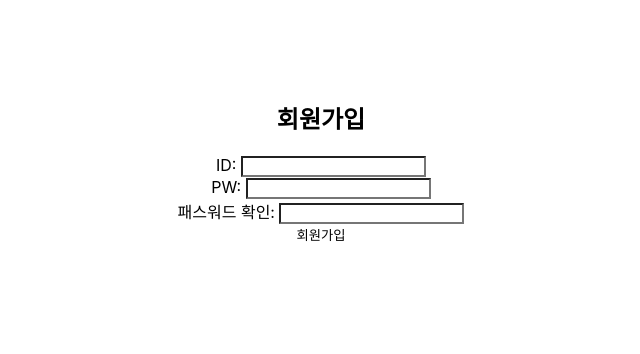
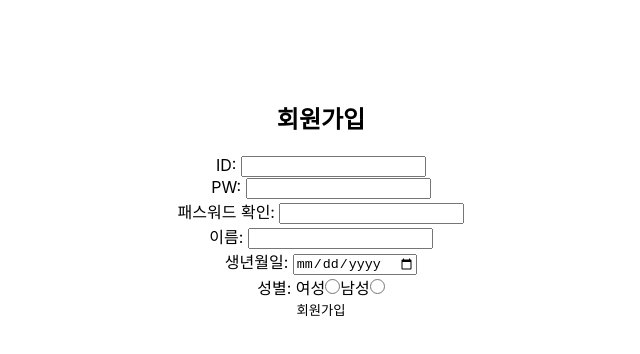
Before and after one commit to apdltpdl22/Kurvey_U_life_Kurly, a React (Create React App) app: page /signup in a window 1280 px wide. Shown: the top 354 px of the page, without its empty margins (319-959 px from the left). Built offline with nearby package versions, Linux system fonts and the light colour scheme.

Commit message:
:art: 회원가입, 로그인 기능 추가
회원가입 성별, 생년월일, 성별 추가 + 로그인 redux 작업중

```diff
--- a/src/App.js
+++ b/src/App.js
@@ -13,7 +13,10 @@ function App() {
       }
       <nav>
         <Link to='login'>Login</Link>
+        <br/>
         <Link to='signup'>SignUp</Link>
+        <br/>
+        <Link to='search-result'>SearchResult</Link>
       </nav>
     </div>
   );
--- a/src/app/store.js
+++ b/src/app/store.js
@@ -1,8 +1,8 @@
 import { configureStore } from '@reduxjs/toolkit'
-import LoggedStateReducer from '../features/user'
+import userReducer from '../features/user'
 
 export const store = configureStore({
   reducer: {
-    isLogged : LoggedStateReducer,
+    user: userReducer
   },
-});
+})
--- a/src/components/Login/index.js
+++ b/src/components/Login/index.js
@@ -7,6 +7,8 @@ import axios from 'axios'
 export default function Login(props) {
   const [inputId, setInputId] = useState('')
   const [inputPw, setInputPw] = useState('')
+  const dispatch = useDispatch()
+  const selector = useSelector((state) => state.user)
 
   // Input에 값 들어올 때 변수 update
   const handleInputId = (e) => {
@@ -18,11 +20,39 @@ export default function Login(props) {
   }
 
   // 로그인 버튼 클릭 이벤트
-  const onClickLogin = () => {
+  const onClickLogin = (e) => {
+    e.preventDefault();
     if (inputId === "" || inputPw === "") {
       window.alert("아이디와 비밀번호를 입력해주세요.")
       return;
     }
+    const credentials = {
+      id: inputId,
+      pw: inputPw
+    }
+    axios.post('url', credentials)
+    .then(res => {
+      console.log(res.data)
+      // const userInfo = {
+      //   isLogged: true,
+      //   userName: 'name',
+      //   userId: 'inputId',
+      //   jwtToken : 'token'
+      // }
+      // dispatch(loginAccount(userInfo))
+      // navigate('/login')
+    })
+    .catch(err=> {
+      console.log(err)
+      const userInfo = {
+        isLogged: true,
+        userName: 'name',
+        userId: inputId,
+        jwtToken : 'token'
+      }
+      dispatch(loginAccount(userInfo))
+      console.log(selector.isLogged, selector.userName, selector.userId, selector.jwtToken)
+    })
   }
 
   return (
--- a/src/components/SearchResult/index.js
+++ b/src/components/SearchResult/index.js
@@ -1,12 +1,44 @@
-import React from 'react';
+import React, { useState } from 'react';
+import logo from '../../assets/png/kurly_logo.png';
+import styles from './search-result.module.css'
 
 export default function SearchResult(props) {
   const [recommendations, setRecommendations] = useState([])
-  const [] = useState([])
+  const all_products = [
+    {
+      category:'생수.음료.우유.커피',
+      products : ['a100', 'a101', 'a102']
+    },
+    {
+      category:'과일.견과.쌀',
+      products : ['a201', 'a202', 'a203']
+    }
+  ];
 
   return (
-    <div>
-
+    <div id='seach_result_page' className={styles.board}>
+      <div id='login_signup_btns'></div>
+      <div id='logo_input_header'>
+        <img className={styles.logo} src={logo}/>
+      </div>
+      <div id='category_btn'></div>
+      <div id='recommendation'>
+        <h2>라이프스타일 맞춤 추천</h2>
+        {/* card carousel with hover */}
+      </div>
+      <div id='search_results'>
+      {all_products.map((element) =>
+        <div id='result'>
+          <div id='item_list'>
+            <h2 id='item_category'>{element.category}</h2>
+            {element.products.map((product) =>
+              <p id='item_photos'>{product}</p>
+            )}
+          </div>
+          <br/>
+        </div>
+      )}
+      </div>
     </div>
   );
 }
--- a/src/components/SearchResult/search-result.module.css
+++ b/src/components/SearchResult/search-result.module.css
@@ -0,0 +1,14 @@
+.logo {
+  width:82px;
+}
+
+.board {
+  display: flex;
+  flex-direction: column;
+  justify-content: center;
+}
+
+.item_photos{
+  flex-direction: row;
+  justify-content: start;
+}
--- a/src/components/SignUp/index.js
+++ b/src/components/SignUp/index.js
@@ -7,6 +7,9 @@ export default function SignUp(props) {
   const [inputId, setInputId] = useState('')
   const [inputPw, setInputPw] = useState('')
   const [inputPwChk, setInputPwChk] = useState('')
+  const [inputName, setInputName] = useState('')
+  const [inputBirthDate, setInputBirthDate] = useState('')
+  const [inputGender, setInputGender] = useState('')
 
   const navigate = useNavigate()
 
@@ -27,13 +30,30 @@ export default function SignUp(props) {
     setInputPwChk(e.target.value)
   }
 
+  const handleInputName = (e) => {
+    setInputName(e.target.value)
+  }
+
+  const handleInputBirthDate = (e) => {
+    setInputBirthDate(e.target.value)
+  }
+
+  const handleRadio = e => {
+    console.log(`선택성별: ${e.target.value}`)
+    setInputGender(e.target.value)
+  }
+
   // 회원가입 버튼 클릭 이벤트
   // 유효성 검사
-  const id = useRef();
+  const id= useRef();
   const pw = useRef();
   const pw_chk = useRef();
+  const username = useRef();
+  const birth_date = useRef();
 
   const onClickSignUp = (e) => {
+    console.log(inputBirthDate)
+
     if (inputId === ""){
       id.current.focus()
       setErrorMsg('아이디를 적어주세요.')
@@ -49,17 +69,28 @@ export default function SignUp(props) {
       setErrorMsg('비밀번호 확인란을 적어주세요.')
       return;
     }
+
+    if (inputBirthDate === "" || inputGender === "" || inputName === ""){
+      setErrorMsg('모든 칸의 정보를 입력해주세요.')
+      return;
+    }
+
     if (inputPwChk !== inputPw){
       pw_chk.current.focus()
       setErrorMsg('비밀번호가 다릅니다.')
       return;
     }
+
     const credentials = {
-      inputId, inputPw, inputPwChk
+      inputId, inputPw, inputPwChk,
+      inputName, inputBirthDate, inputGender
     }
     setError(false);
+
+    console.log(credentials)
     axios.post('url', credentials)
     .then(res => {
+      console.log(res.data)
       navigate('/login')
     })
     .catch(err=> {
@@ -70,7 +101,7 @@ export default function SignUp(props) {
   return (
     <div className={styles.SignUpBox}>
       <h2 className={styles.title}>회원가입</h2>
-      <div className={styles.contents}>
+      <div>
         <div>
           <label htmlFor='input_id'>ID: </label>
           <input ref={id} type='text' name='input_id' value={inputId} onChange={handleInputId} />
@@ -84,6 +115,23 @@ export default function SignUp(props) {
           <input ref={pw_chk} type='text' name='input_pw_chk' value={inputPwChk} onChange={handleInputPwChk} />
         </div>
         <div>
+          <label htmlFor='input_name'>이름: </label>
+          <input ref={username} type='text' name='input_name' value={inputName} onChange={handleInputName} />
+        </div>
+        <div>
+          <label htmlFor='input_birthDate'>생년월일: </label>
+          <input ref={birth_date} type='date' name='input_birthDate' value={inputBirthDate} onChange={handleInputBirthDate} />
+        </div>
+        <div>
+          <label htmlFor='input_gender'>성별: </label>
+            <label htmlFor="female">여성</label>
+            <input type="radio" name='input_gender' value='female' className={styles.radio} onChange={handleRadio}
+            checked={inputGender === 'female' ? true:false}/>
+            <label htmlFor="male">남성</label>
+            <input type="radio" name='input_gender' value='male' className={styles.radio} onChange={handleRadio}
+            checked={inputGender === 'male' ? true:false}/>
+        </div>
+        <div>
           <button type='button' onClick={onClickSignUp}>회원가입</button>
         </div>
         <p>{ error ? (errorMsg) : null}</p>
--- a/src/components/SignUp/signup.module.css
+++ b/src/components/SignUp/signup.module.css
@@ -11,3 +11,9 @@
 .Contents {
   text-align: start;
 }
+
+.radio {
+  width:15px;
+  height: 15px;
+  margin: 0px;
+}
--- a/src/components/SurveyModal/survey-modal.module.css
+++ b/src/components/SurveyModal/survey-modal.module.css
@@ -116,11 +116,11 @@ button {
 }
 
 /* input 기본 스타일 초기화 */
-input {
+/* input {
   -webkit-appearance: none;
   -moz-appearance: none;
   appearance: none;
-}
+} */
 
 .inputNumber {
   border: none;
--- a/src/features/user.js
+++ b/src/features/user.js
@@ -2,28 +2,33 @@ import { createSlice } from "@reduxjs/toolkit";
 
 const initialState = {
   isLogged: false,
-  user_name: null,
-  user_id: null,
+  userName: null,
+  userId: null,
+  jwtToken: null
 };
 
-export const LoggedState = createSlice({
+export const userSlice = createSlice({
   name: "user",
   initialState,
   reducers: {
     loginAccount(state, action) {
       state.isLogged = true;
-      state.user_name = action.payload.user_name;
-      state.user_id = action.payload.user_id;
+      state.userName = action.payload.userName;
+      state.userId = action.payload.userId;
+      state.jwtToken = action.payload.jwtToken;
+      console.log(state)
+      console.log(action.payload)
     },
     logoutAccount(state) {
       state.isLogged = false;
-      state.user_name = null;
-      state.user_id = null;
+      state.userName = null;
+      state.userId = null;
+      state.jwtToken = null;
     },
   },
 });
 
 // Action creators are generated for each case reducer function
-export const { loginAccount, logoutAccount } = LoggedState.actions;
-
-export default LoggedState.reducer;
+export const { loginAccount, logoutAccount } = userSlice.actions;
+export const selectUser = (state) => state.user
+export default userSlice.reducer
--- a/src/index.js
+++ b/src/index.js
@@ -3,22 +3,25 @@ import ReactDOM from 'react-dom/client';
 import {BrowserRouter, Routes, Route,} from 'react-router-dom';
 import Login from './components/Login';
 import SignUp from './components/SignUp';
+import SearchResult from './components/SearchResult';
 import './index.css';
+import { Provider } from 'react-redux'
+import {store} from './app/store'
 import App from './App';
 import reportWebVitals from './reportWebVitals';
 
-import { store } from './app/store'
-import { Provider } from 'react-redux'
-
 const root = ReactDOM.createRoot(document.getElementById('root'));
 root.render(
+  <Provider store={store}>
     <BrowserRouter>
       <Routes>
         <Route path='/' element={<App />}/>
         <Route path='login' element={<Login />}/>
         <Route path='signup' element={<SignUp />}/>
+        <Route path='search-result' element={<SearchResult />}/>
       </Routes>
     </BrowserRouter>
+  </Provider>
 );
 
 reportWebVitals();
```
Also changed, not shown: src/assets/png/kurly_logo.png (added). Lines whose indentation alone changed are shown as unchanged.
